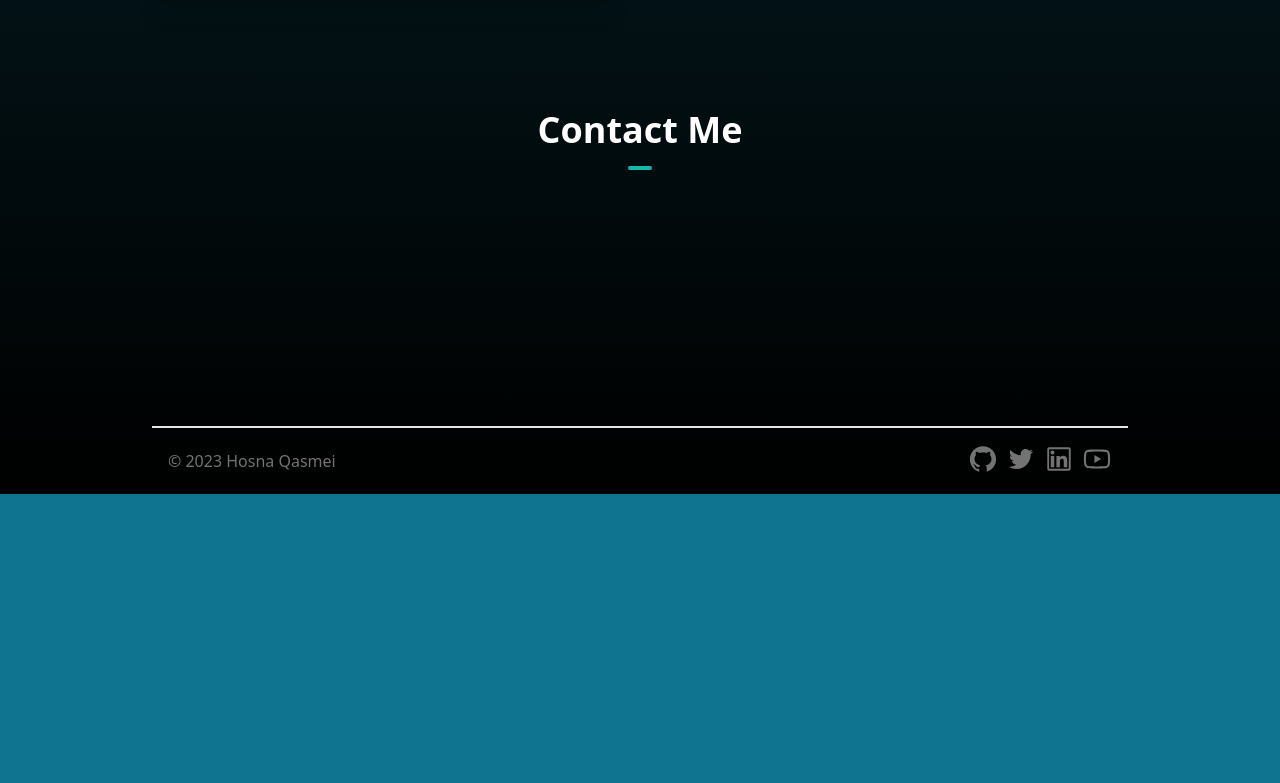
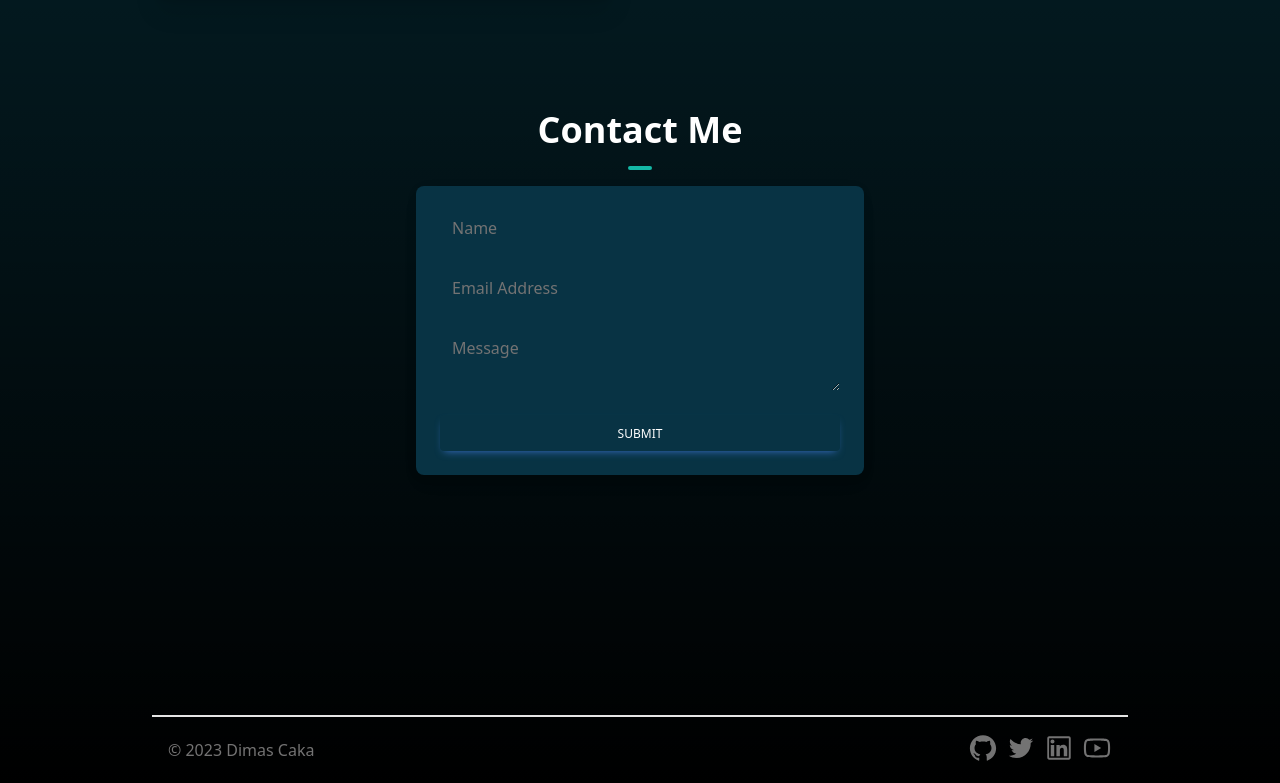
Before and after one commit to IMDDimasCakaRamanda/web-cv, a Next.js app: page / in a window 1280 px wide. Shown: the part 2875-3658 px from the top of the page. Before the commit the page ends 3369 px from the top, so only its background shows below. Built offline with nearby package versions, Linux system fonts and the light colour scheme.

Commit message:
menambahkan style pada contact

```diff
--- a/components/ContactSection.tsx
+++ b/components/ContactSection.tsx
@@ -1,17 +1,80 @@
-import React from 'react'
-import Image from 'next/image'
+"use client"
+import React from 'react';
+import { useForm, ValidationError } from '@formspree/react';
 
-const ContactSection = () => {
-  return (
+function ContactForm(){
+  const [state, handleSubmit] = useForm("mayzrlbb");
+  if(state.succeeded){
+    return <p>test</p>;
+  }
+  return(
   <section id='contact'>
   <div className="my-12 pb-12 md:pt-16 md:pb-48">
       <h1 className="text-center font-bold text-4xl">
       Contact Me
       <hr className="w-6 h-1 mx-auto my-4 bg-teal-500 border-0 rounded"></hr>
       </h1>
+      <div className='block max-w-md rounded-lg bg-cyan-950 p-6 shadow-[0_2px_15px_-3px_rgba(0,0,0,0.07),0_10px_20px_-2px_rgba(0,0,0,0.04)] dark:bg-neutral-700 mx-auto'>
+        <form className='' onSubmit={handleSubmit}>
+        <div className="relative mb-6" data-te-input-wrapper-init>
+          <input
+            type="text"
+            className="peer block min-h-[auto] w-full rounded border-0 bg-transparent px-3 py-[0.32rem] leading-[1.6] outline-none transition-all duration-200 ease-linear focus:placeholder:opacity-100 data-[te-input-state-active]:placeholder:opacity-100 motion-reduce:transition-none dark:text-neutral-200 dark:placeholder:text-neutral-200 [&:not([data-te-input-placeholder-active])]:placeholder:opacity-0"
+            id="name"
+            name='name'
+            placeholder="Name" />
+          <label
+            htmlFor="name"
+            className="pointer-events-none absolute left-3 top-0 mb-0 max-w-[90%] origin-[0_0] truncate pt-[0.37rem] leading-[1.6] text-neutral-500 transition-all duration-200 ease-out peer-focus:-translate-y-[0.9rem] peer-focus:scale-[0.8] peer-focus:text-primary peer-data-[te-input-state-active]:-translate-y-[0.9rem] peer-data-[te-input-state-active]:scale-[0.8] motion-reduce:transition-none dark:text-neutral-200 dark:peer-focus:text-primary"
+            >Name
+          </label>
+          <ValidationError
+              prefix="Name"
+              field="name"
+              errors={state.errors}
+            />
+        </div>
+          <div className='relative mb-6'>
+            <input className='peer block min-h-[auto] w-full rounded border-0 bg-transparent px-3 py-[0.32rem] leading-[1.6] outline-none transition-all duration-200 ease-linear focus:placeholder:opacity-100 data-[te-input-state-active]:placeholder:opacity-100 motion-reduce:transition-none dark:text-neutral-200 dark:placeholder:text-neutral-200 [&:not([data-te-input-placeholder-active])]:placeholder:opacity-0'
+              id="email"
+              type="email"
+              name="email"
+            />
+            <label className='pointer-events-none absolute left-3 top-0 mb-0 max-w-[90%] origin-[0_0] truncate pt-[0.37rem] leading-[1.6] text-neutral-500 transition-all duration-200 ease-out peer-focus:-translate-y-[0.9rem] peer-focus:scale-[0.8] peer-focus:text-primary peer-data-[te-input-state-active]:-translate-y-[0.9rem] peer-data-[te-input-state-active]:scale-[0.8] motion-reduce:transition-none dark:text-neutral-200 dark:peer-focus:text-primary' htmlFor="email">
+              Email Address
+            </label>
+            <ValidationError
+              prefix="Email"
+              field="email"
+              errors={state.errors}
+            />
+          </div>
+          <div className='relative mb-6'>
+            <textarea className='peer block min-h-[auto] w-full rounded border-0 bg-transparent px-3 py-[0.32rem] leading-[1.6] outline-none transition-all duration-200 ease-linear focus:placeholder:opacity-100 data-[te-input-state-active]:placeholder:opacity-100 motion-reduce:transition-none dark:text-neutral-200 dark:placeholder:text-neutral-200 [&:not([data-te-input-placeholder-active])]:placeholder:opacity-0'
+              id="message"
+              name="message"
+              placeholder='Message'
+            />
+            <label className='pointer-events-none absolute left-3 top-0 mb-0 max-w-[90%] origin-[0_0] truncate pt-[0.37rem] leading-[1.6] text-neutral-500 transition-all duration-200 ease-out peer-focus:-translate-y-[0.9rem] peer-focus:scale-[0.8] peer-focus:text-primary peer-data-[te-input-state-active]:-translate-y-[0.9rem] peer-data-[te-input-state-active]:scale-[0.8] motion-reduce:transition-none dark:text-neutral-200 dark:peer-focus:text-primary' htmlFor="message">Message</label>
+            <ValidationError
+              prefix="Message"
+              field="message"
+              errors={state.errors}
+            />
+          </div>
+          <button className='dark:active:shadow-[0_8px_9px_-4px_rgba(59,113,202,0.2),0_4px_18px_0_rgba(59,113,202,0.1)]] inline-block w-full rounded bg-primary px-6 pb-2 pt-2.5 text-xs font-medium uppercase leading-normal text-white shadow-[0_4px_9px_-4px_#3b71ca] transition duration-150 ease-in-out hover:bg-primary-600 hover:shadow-[0_8px_9px_-4px_rgba(59,113,202,0.3),0_4px_18px_0_rgba(59,113,202,0.2)] focus:bg-primary-600 focus:shadow-[0_8px_9px_-4px_rgba(59,113,202,0.3),0_4px_18px_0_rgba(59,113,202,0.2)] focus:outline-none focus:ring-0 active:bg-primary-700 dark:shadow-[0_4px_9px_-4px_rgba(59,113,202,0.5)] dark:hover:shadow-[0_8px_9px_-4px_rgba(59,113,202,0.2),0_4px_18px_0_rgba(59,113,202,0.1)] dark:focus:shadow-[0_8px_9px_-4px_rgba(59,113,202,0.2),0_4px_18px_0_rgba(59,113,202,0.1)]'
+          type="submit" disabled={state.submitting}>
+            Submit
+          </button>
+      </form>
+      </div>
   </div>
 </section>
 )
 }
-
-export default ContactSection
+function App(){
+  return (
+    <ContactForm/>
+  );
+}
+export default App;
--- a/components/Footer.tsx
+++ b/components/Footer.tsx
@@ -12,7 +12,7 @@
       <hr className="w-full h-0.5 mx-auto mt-8 bg-neutral-200 border-0"></hr>
       <div className="mx-auto  p-4 flex flex-col text-center text-neutral-900 md:flex-row md:justify-between">
         <div className="flex flex-row items-center justify-center space-x-1 text-neutral-500 dark:text-neutral-100">
-          © 2023 Hosna Qasmei<a href="/" className="hover:underline"></a>
+          © 2023 Dimas Caka<a href="/" className="hover:underline"></a>
         </div>
         <div className="flex flex-row items-center justify-center space-x-2 mb-1">
           <a href="https://github.com/IMDDimasCakaRamanda" rel="noreferrer" target="_blank">
--- a/package.json
+++ b/package.json
@@ -9,6 +9,7 @@
     "lint": "next lint"
   },
   "dependencies": {
+    "@formspree/react": "^2.4.2",
     "@next/font": "13.1.6",
     "@types/node": "18.11.18",
     "@types/react": "18.0.27",
```
Also changed, not shown: 1 other file (tests, documents, lock files or other folders). Lines whose indentation alone changed are shown as unchanged.
